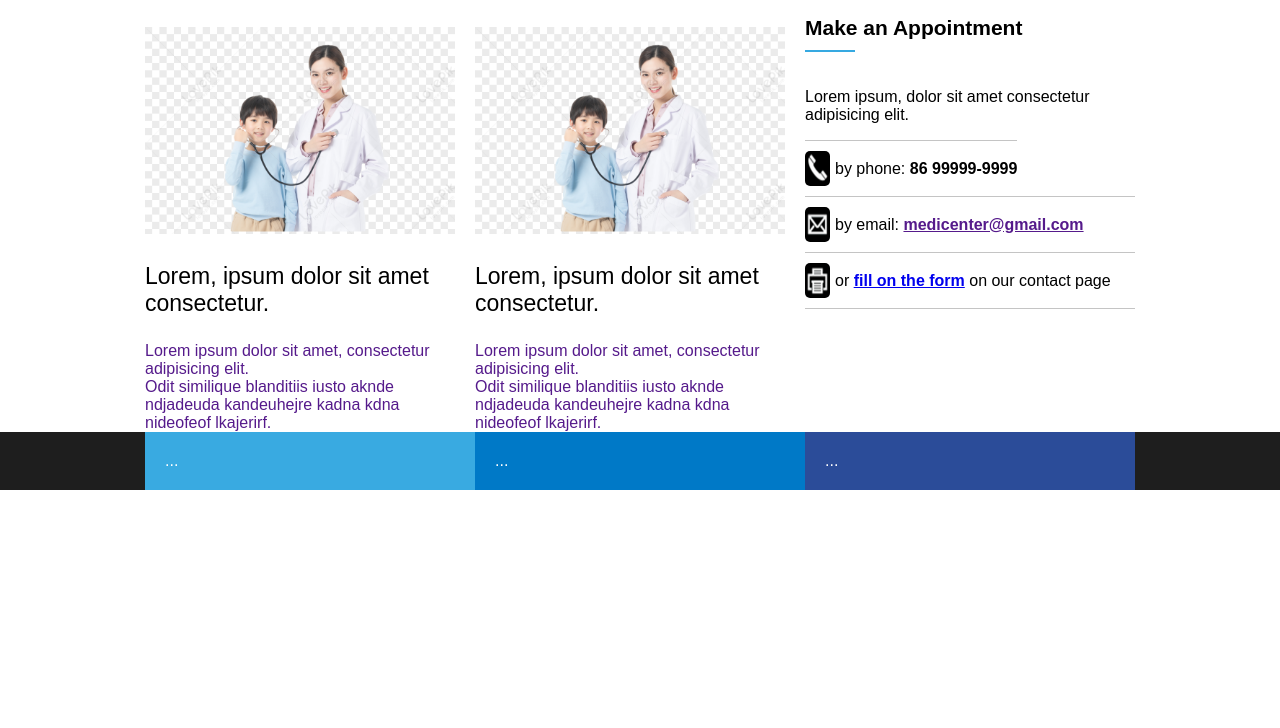
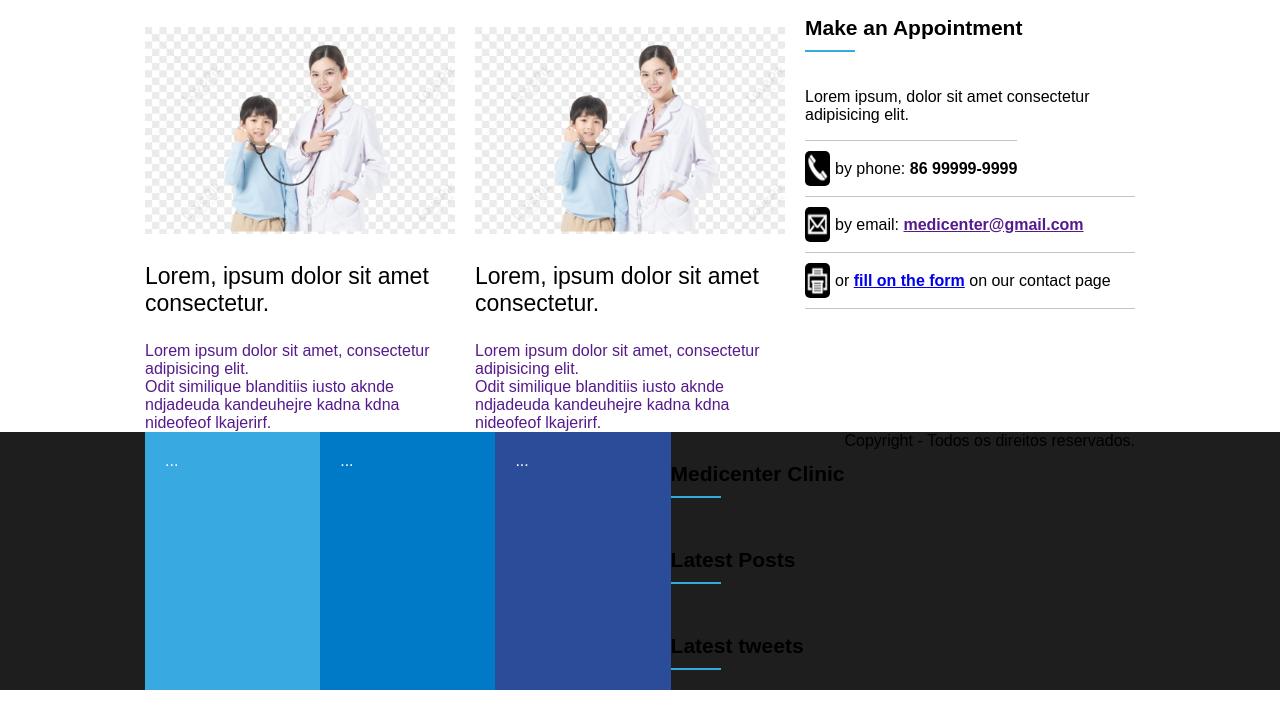
Before and after one commit to magnomenezes/firtsprojects, a plain HTML site: page index.html in a window 1280 px wide. Shown: the part 1382-2110 px from the top of the page. Drawn offline with Linux system fonts and the light colour scheme.

Commit message:
terceiro commit-footer

```diff
--- a/index.html
+++ b/index.html
@@ -193,7 +193,7 @@
         </div>
     </section>
     <footer>
-        <div class="container">
+        <div class="container flexColumn">
             <div class="footer_menu">
                 <div class="fm_1">
                     ...
@@ -204,6 +204,42 @@
                 <div class="fm_3">
                    ...
                 </div>
+
+            </div>
+            <div class="footer_area">
+                <div class="footer_areaItem">
+                    <div class="widget">
+                        <div class="widget_title">
+                           <div class="widget_title_text">Medicenter Clinic</div>
+                           <div class="widget_title_bar"></div>
+                        </div>
+                        <div class="widget_body">
+                        </div>
+                    </div>
+                </div>
+                <div class="footer_areaItem">
+                    <div class="widget">
+                        <div class="widget_title">
+                           <div class="widget_title_text">Latest Posts</div>
+                           <div class="widget_title_bar"></div>
+                        </div>
+                        <div class="widget_body">
+                        </div>
+                    </div>
+                </div>
+                <div class="footer_areaItem">
+                    <div class="widget">
+                        <div class="widget_title">
+                           <div class="widget_title_text">Latest tweets</div>
+                           <div class="widget_title_bar"></div>
+                        </div>
+                        <div class="widget_body">
+                        </div>
+                    </div>
+                </div>
+            </div>
+            <div class="footer_copy">
+               Copyright - Todos os direitos reservados.
             </div>
         </div>
     </footer>
```
